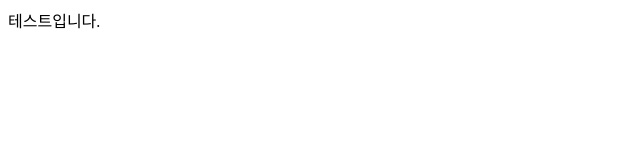
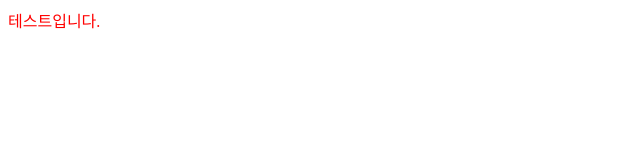
Before and after one commit to w012792/git_test, a plain HTML site: page index.html in a window 1280 px wide. Shown: the whole page, without its empty margins (0-640 px from the left). Drawn offline with Linux system fonts and the light colour scheme.

Commit message:
style 추가

```diff
--- a/index.html
+++ b/index.html
@@ -7,5 +7,8 @@
 </head>
 <body>
   <div class="test">테스트입니다.</div>
+  <style>
+    .test {color: red;}
+  </style>
 </body>
 </html>
```
